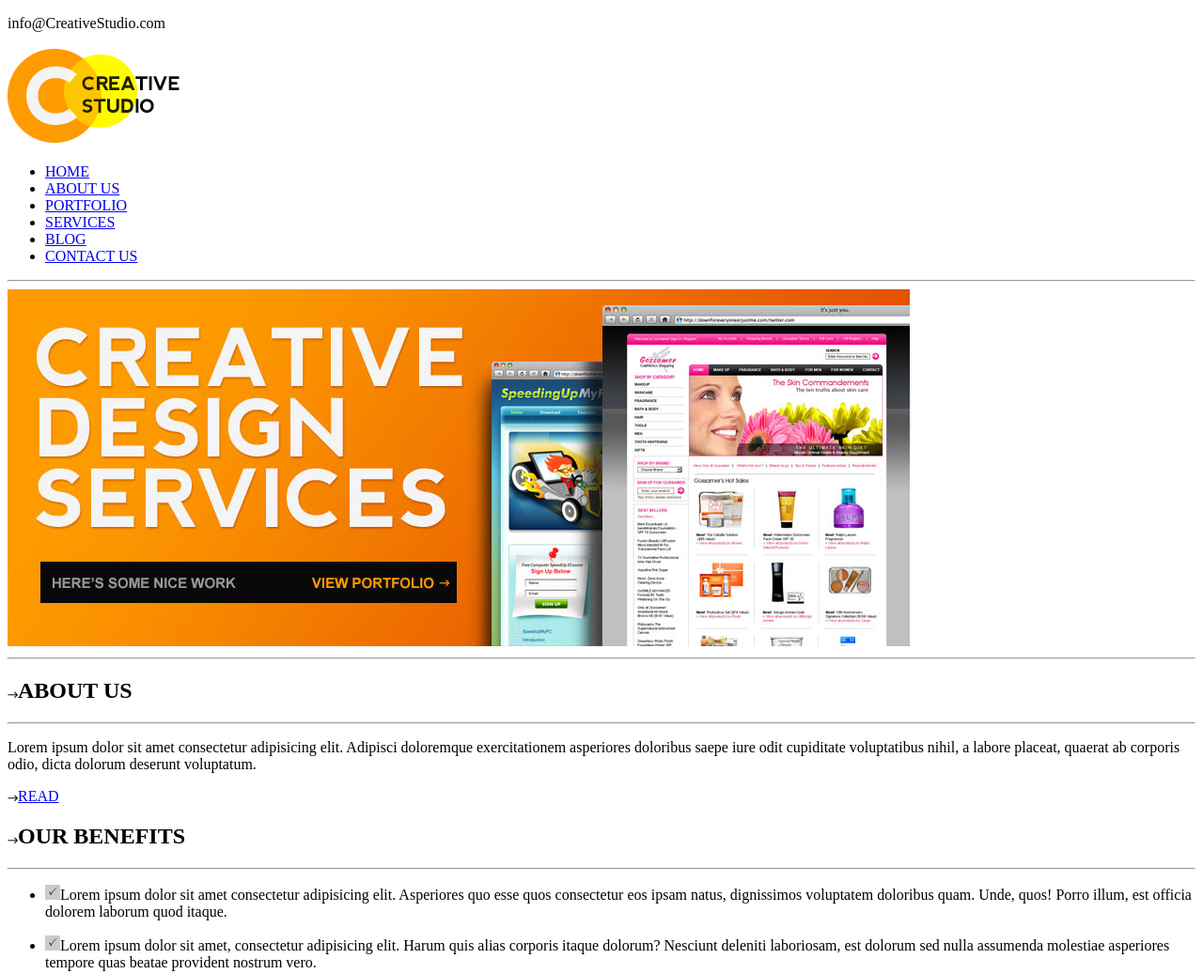
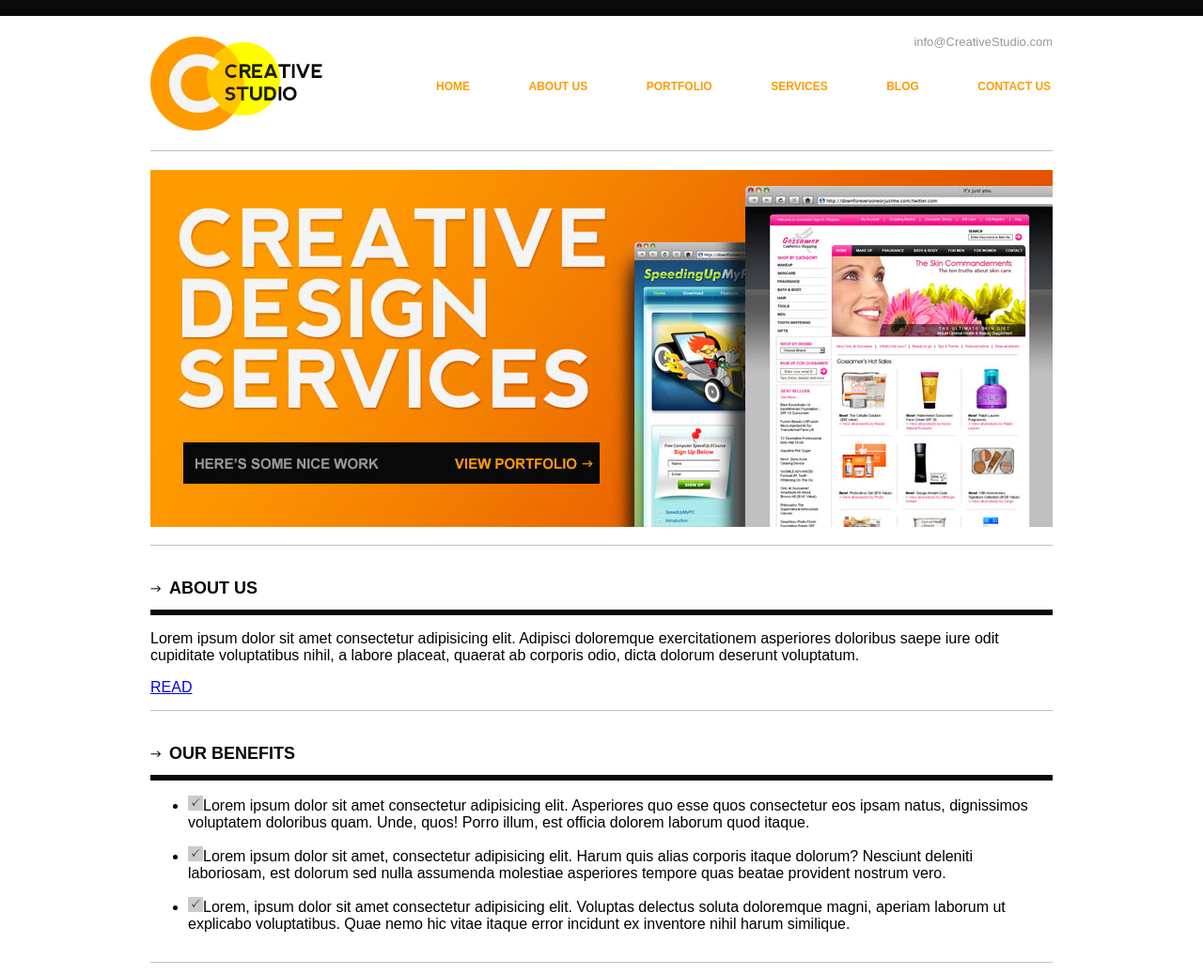
Before and after one commit to mariaconejo/Creative-Studio, a plain HTML site: page index.html in a window 1280 px wide. Shown: the top 1037 px of the page at 94% size. Drawn offline with Linux system fonts and the light colour scheme.

Commit message:
Se actualizo el html y se agrego el css

```diff
--- /dev/null
+++ b/css/styles.css
@@ -0,0 +1,91 @@
+/* Global*/
+
+body{
+
+    font-family: Arial, Helvetica, sans-serif;
+    margin: 0;
+}
+
+html{
+
+    border-top: 17px solid #090909;
+}
+
+h2{
+
+    font-size: 18px;
+    color: #090909;
+    border-bottom: 6px solid #090909;
+    padding-bottom: 12px;
+    padding-left: 20px;
+    background-image: url('../img/arrow.png');
+    background-repeat: no-repeat;
+    background-position: 0 7px;
+}
+
+/*Helpers*/
+
+.wrapper{
+    width: 960px;
+    margin: 0 auto;
+}
+
+.clearfix::after{
+    content: "";
+    clear: both;
+    display: table;
+}
+
+.block{
+    padding: 20px 0 15px;
+    border-bottom: 1px solid #c0c0c0;
+}
+
+
+/*Header*/
+
+#logo{
+
+    float: left;
+    width: 183px;
+
+}
+
+
+#wrapper-menu{
+    float: right;
+    width: 656px;
+    position: relative;
+}
+
+#menu-email{
+    font-size: 13px;
+    color: #999898;
+    text-decoration: none;
+    position: absolute;
+    top: 0;
+    right: 0;
+}
+
+#menu-list{
+    list-style: none;
+    margin: 45px 0 0 0;
+    padding: 0;
+}
+
+#menu-list li{
+    float: left;
+
+}
+
+#menu-list li + li{
+    margin-left: 62.5px;
+}
+
+#menu-list a{
+    font-size: 12px;
+    font-weight: bold;
+    color: #fe9b00;
+    text-decoration: none;
+    text-transform: uppercase;
+}
--- a/index.html
+++ b/index.html
@@ -6,49 +6,49 @@
         <meta name="Keywords" content="html, css, web 2020"/>
         <meta name="author" content="María José"/>
         <meta charset="UTF-8"/>
+        <link rel="stylesheet" href="css/styles.css">
         <title>Creative Studio</title>
     </head>
     <body>
-        <div id="container">
+        <!--COMIENZO DEL WRAPPER-->
+        <div class="wrapper">
             <!--COMIENZO DEL HEADER-->
-            <div id="header">
-                <p>info@CreativeStudio.com</p>
-                <img src="img/logo.png" alt="Logo">
-                <div id="menu">
-                    <ul class="list">
-                        <li><a href="#">HOME</a></li>
-                        <li><a href="#">ABOUT US</a></li>
-                        <li><a href="#">PORTFOLIO</a></li>
-                        <li><a href="#">SERVICES</a></li>
-                        <li><a href="#">BLOG</a></li>
-                        <li><a href="#">CONTACT US</a></li>
+            <div id="header" class="clearfix block">
+                <div id="logo">
+                    <img src="img/logo.png" alt="Logo" >
+                </div>
+                <div id="wrapper-menu">
+                    <a href="mailto:info@CreativeStudio.com"  id="menu-email">info@CreativeStudio.com</a>
+                    <ul id="menu-list" class="clearfix">
+                        <li><a href="#">Home</a></li>
+                        <li><a href="#">About us</a></li>
+                        <li><a href="#">Portfolio</a></li>
+                        <li><a href="#">Services</a></li>
+                        <li><a href="#">Blog</a></li>
+                        <li><a href="#">Contact us</a></li>
                     </ul>
                 </div>
             </div>
             <!--FIN DEL HEADER-->
-            <hr>
             <!--COMIENZO DEL SLIDER-->
-            <div id="slider">
+            <div id="slider" class="block">
                 <img src="img/img.jpg" alt="Slider">
             </div>
             <!--FIN DEL SLIDER-->
-            <hr>
             <!--COMIENZO DEL CONTENIDO-->
             <div id="content">
                 <!--COMIENZO DEL PRIMER BLOQUE-->
                 <div class="block">
-                    <h2><img src="img/arrow.png" alt="arrow">ABOUT US</h2>
-                    <hr>
+                    <h2>ABOUT US</h2>
                     <p>Lorem ipsum dolor sit amet consectetur adipisicing elit. Adipisci doloremque exercitationem asperiores doloribus saepe iure odit cupiditate voluptatibus nihil,
                     a labore placeat, quaerat ab corporis odio, dicta dolorum deserunt voluptatum.</p>
-                    <a href="#"><img src="img/arrow.png" alt="arrow">READ</a>
+                    <a href="#">READ</a>
                 </div>
                 <!--FIN DEL PRIMER BLOQUE-->
 
                 <!--COMIENZO DEL SEGUNDO BLOQUE-->
                 <div class="block">
-                    <h2><img src="img/arrow.png" alt="arrow">OUR BENEFITS</h2>
-                    <hr>
+                    <h2>OUR BENEFITS</h2>
                     <ul>
                         <li>
                             <p><img src="img/check.png" alt="check">Lorem ipsum dolor sit amet consectetur adipisicing elit. Asperiores quo esse quos consectetur eos ipsam natus,
@@ -65,23 +65,19 @@
                     </ul>
                 </div>
                 <!--FIN DEL SEGUNDO BLOQUE-->
-
                 <!--COMIENZO DEL TERCER BLOQUE-->
                 <div class="block">
-                    <h2><img src="img/arrow.png" alt="arrow">TESTIMONIALS</h2>
-                    <hr>
+                    <h2>TESTIMONIALS</h2>
                     <p>Lorem ipsum dolor sit amet consectetur, adipisicing elit. Modi perferendis, recusandae voluptatibus quia esse quo numquam nostrum necessitatibus dolores
                     odio nemo distinctio possimus suscipit quas, deleniti excepturi cum repudiandae laborum.</p>
                     <a href="#"><em>Rafi, Graphicsfuel.com</em></a>
                 </div>
                 <!--FIN DEL TERCER BLOQUE-->
             </div>
-            <hr>
             <!--FIN DEL CONTENIDO-->
-
             <!--COMIENZO DEL PORTAFOLIO-->
             <div id="portfolio">
-                <h2><img src="img/arrow.png" alt="arrow">OUR PORTFOLIO</h2>
+                <h2>OUR PORTFOLIO</h2>
                 <div class="img">
                     <img src="img/portfolio1.jpg"  alt="img-portfolio-1">
                     <img src="img/portfolio-2.jpg" alt="img-portfolio-2">
@@ -90,8 +86,6 @@
                 </div>
             </div>
             <!--FIN DEL PORTAFILIO-->
-            <hr>
-
             <!--COMIENZO DEL BLOG-->
             <div id="blog">
                 <div>
```
